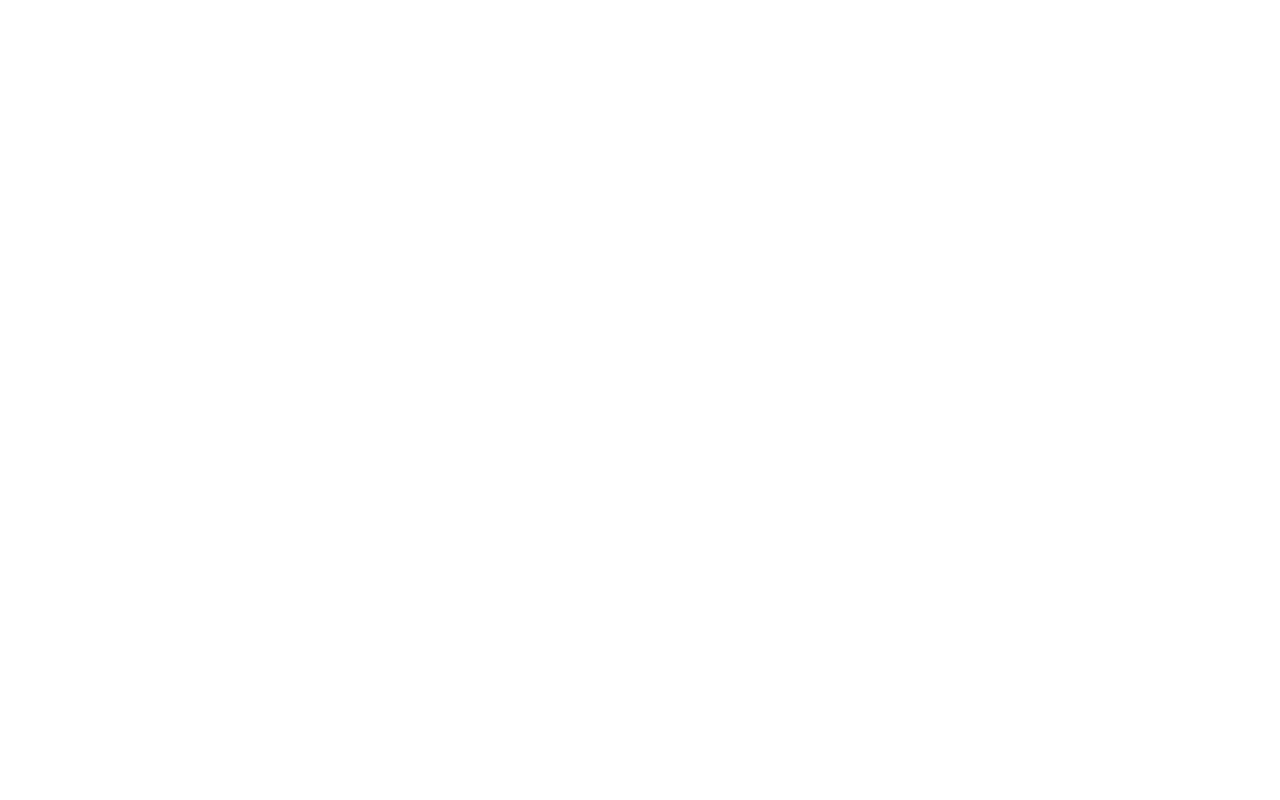
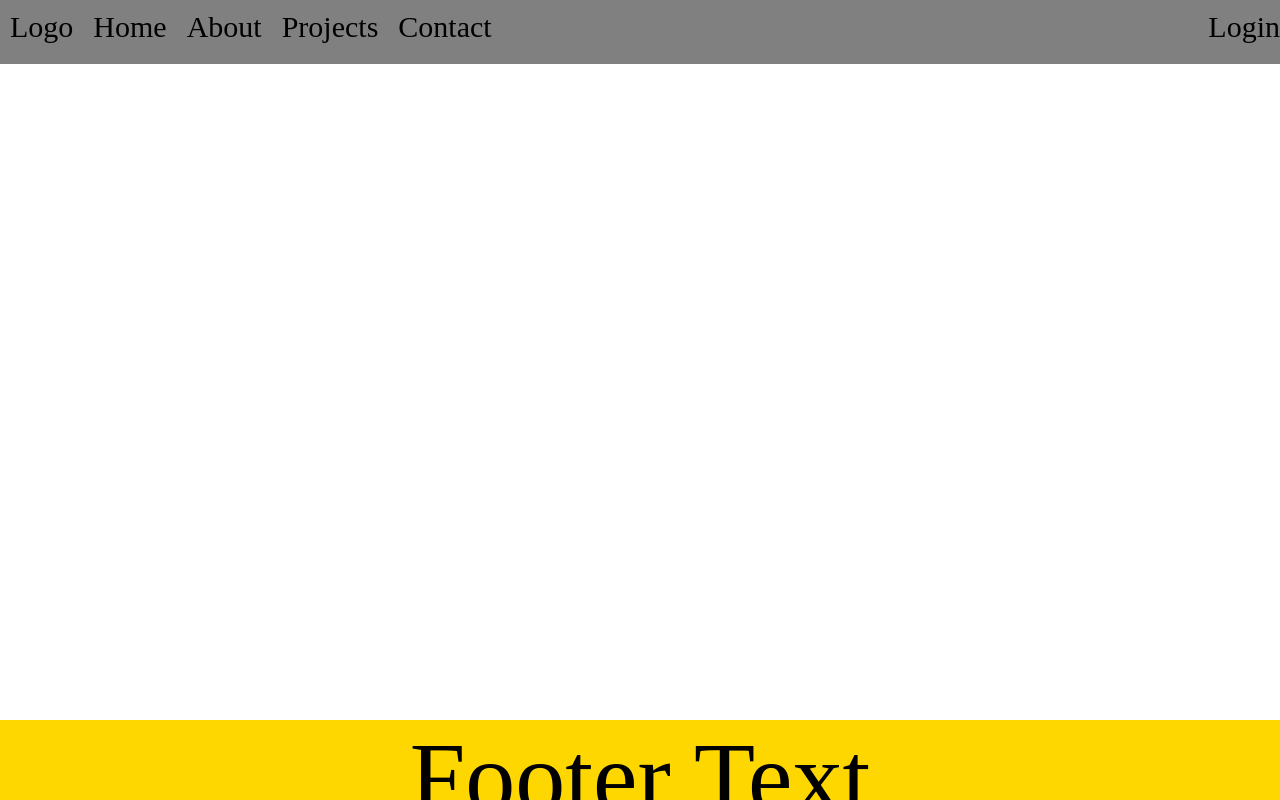
Before and after one commit to LocTM/Tao_Layout_voi_RWD, a plain HTML site: page index.html in a window 1280 px wide. Drawn offline with Linux system fonts and the light colour scheme.

Commit message:
footer OK

```diff
--- a/index.html
+++ b/index.html
@@ -3,8 +3,28 @@
 <head>
     <meta charset="UTF-8">
     <title>Title</title>
+    <link rel="stylesheet" href="style.css">
 </head>
 <body>
+<div id="container">
+    <div id = "header">
+        <ul>
+            <li>Logo</li>
+            <li>Home</li>
+            <li>About</li>
+            <li>Projects</li>
+            <li>Contact</li>
+        </ul>
+    <div id="Login">Login</div>
+    </div>
 
+    <div id = "content">
+
+    </div>
+
+    <div id = "footer">Footer Text</div>
+
+
+</div>
 </body>
 </html>
--- a/style.css
+++ b/style.css
@@ -0,0 +1,38 @@
+* {
+    box-sizing: border-box;
+    margin: 0px;
+    padding: 0px;
+}
+
+#header{
+    background-color: gray;
+    width: 100%;
+    height: 8vh;
+}
+
+#header ul{
+    list-style-type: none;
+}
+
+#header li{
+    position: relative;
+    float: left;
+    padding: 10px;
+    font-size: 30px;
+}
+
+#Login{
+    float: right;
+    font-size: 30px;
+    padding-top: 10px;
+}
+
+#footer{
+    background-color: gold;
+    width: 100%;
+    height: 100px;
+    position: fixed ;
+    top: 720px;
+    text-align: center;
+    font-size: 100px;
+}
```
